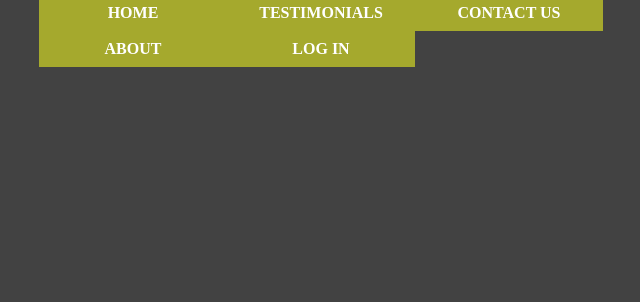
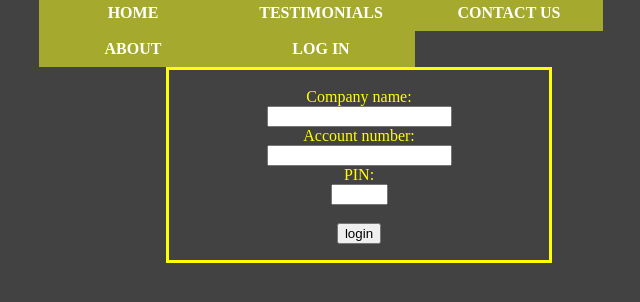
Before and after one commit to ISEAGE-ISU/cdc2-2015-www, a Django app: template cdc/templates/cdc/login.html in a window 1280 px wide. Shown: the part 61-363 px from the top of the page, without its empty margins (281-921 px from the left). Run offline with Django 3.2, Linux system fonts and the light colour scheme; the template is opened without the code that fills it, so the values that code supplies are empty; parts of the project's set-up code (start-up, migrations or seed data) failed here and were passed over.

Commit message:
Just a little commit...

```diff
--- a/cdc/models.py
+++ b/cdc/models.py
@@ -2,5 +2,7 @@ from django.db import models
 from django.contrib.auth.models import User
 
 class SiteUser(models.Model):
+  # Using a OneToOneField so we can add the extra 'company' parameter to the user
+  # without extending or replacing Django's User model
   user = models.OneToOneField(User)
   company = models.CharField(default='', max_length=100)
--- a/cdc/static/cdc/style.css
+++ b/cdc/static/cdc/style.css
@@ -101,6 +101,18 @@ body {
   height: auto;
 }
 
+#login {
+  margin-left: auto;
+  margin-right: auto;
+  width: 30%;
+  border: solid;
+  color: yellow;
+}
+
+#login form {
+  text-align: center;
+}
+
 #one {
   background: url('images/fountain.jpg') no-repeat top;
   height: 990px;
--- a/cdc/templates/cdc/login.html
+++ b/cdc/templates/cdc/login.html
@@ -2,7 +2,7 @@
 <meta charset="UTF-8">
 
 <head>
-    <link rel="stylesheet" href="{% static 'style.css' %}">
+    <link rel="stylesheet" href="{% static 'cdc/style.css' %}">
     <title>
         Welcome to CDC!
     </title>
@@ -15,12 +15,28 @@
     </div>
     <div id="nav">
         <ul>
-            <li><a href="#">Home</a></li>
+            <li><a href="{% url 'cdc:index' %}">Home</a></li>
             <li><a href="#two">Testimonials</a></li>
             <li><a href="#three">Contact Us</a></li>
             <li><a href="#four">About</a></li>
-            <li><a href="login">Log In</a></li>
+            <li><a href="#">Log In</a></li>
         </ul>
     </div>
-
+    <br/><br/>
+    <div id="login">
+        <form action="{% url 'cdc:login' %}" method="post"><br/>
+           Company name:
+            <br/><input type="text" name="company"/><br/>
+           Account number:
+            <br/><input type="text" name="account"/><br/>
+           PIN:
+           <br/><input type="password" name="pin" size="4" maxlength="4"/><br/><br/>
+        <input type="submit" value="login"/>
+        <input type="hidden" name="next" value="{{ next }}"/>
+        </form>
+        {% if error %}
+        <p style="color:yellow">Your username and password didn't match. Please try again.</p>
+        {% endif %}
+        {{ error }}
+    </div>
 </body>
--- a/cdc/urls.py
+++ b/cdc/urls.py
@@ -4,7 +4,7 @@ from cdc import views
 
 urlpatterns = patterns('',
     url(r'^$', views.index, name='index'),
-    url(r'^/accounts/login$', views.login, name='login'),
-    url(r'^/accounts/logout$', views.logout, name='logout'),
-    url(r'^/accounts/home$', views.account_home, name='account'),
+    url(r'^accounts/login$', views.login, name='login'),
+    url(r'^accounts/logout$', views.logout, name='logout'),
+    url(r'^accounts/home$', views.account_home, name='account'),
 )
--- a/isucdc2/settings.py
+++ b/isucdc2/settings.py
@@ -42,7 +42,6 @@ INSTALLED_APPS = (
 MIDDLEWARE_CLASSES = (
     'django.contrib.sessions.middleware.SessionMiddleware',
     'django.middleware.common.CommonMiddleware',
-    'django.middleware.csrf.CsrfViewMiddleware',
     'django.contrib.auth.middleware.AuthenticationMiddleware',
     'django.contrib.auth.middleware.SessionAuthenticationMiddleware',
     'django.contrib.messages.middleware.MessageMiddleware',
```
Also changed, not shown: cdc/templates/cdc/account.html (added, +29 -0 lines), cdc/views.py (+32 -3 lines).
